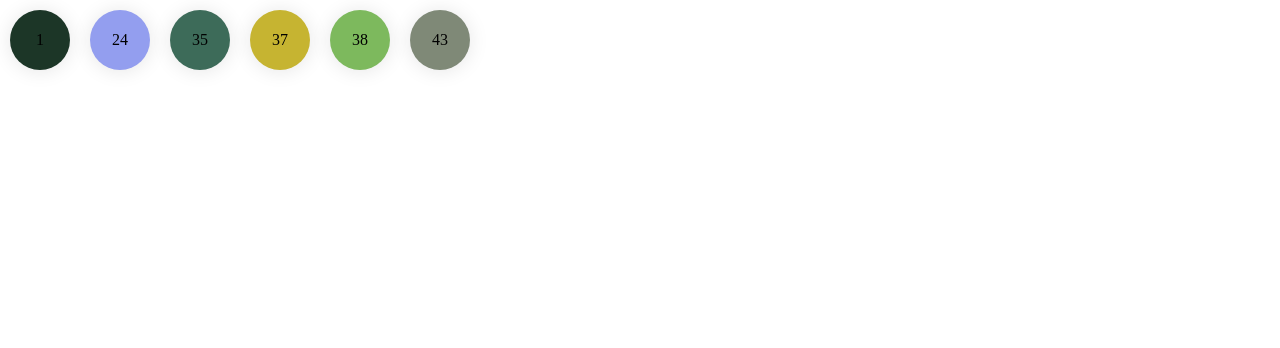
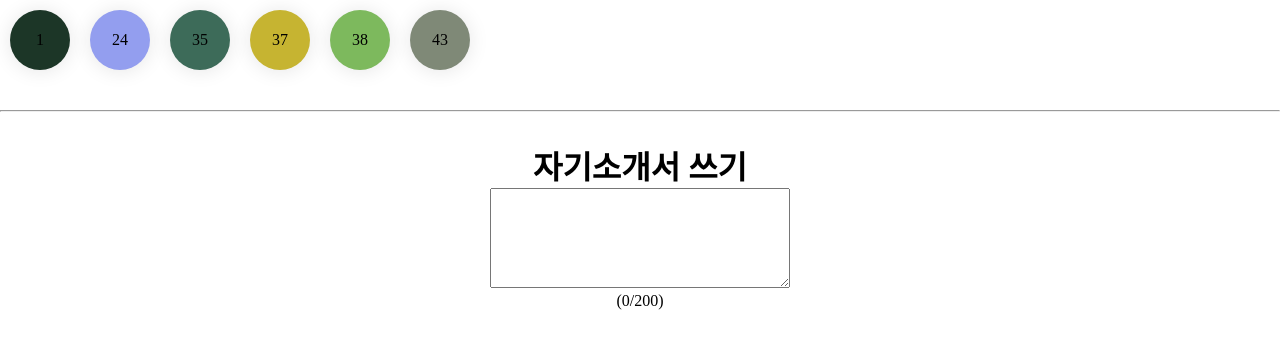
Before and after one commit to rkdcodus/code-lion, a plain HTML site: page 일단 만드는 자바스크립트/index.html in a window 1280 px wide. Drawn offline with Linux system fonts and the light colour scheme.

Commit message:
자소서 글자 수 제한 실습

```diff
--- a/일단 만드는 자바스크립트/app.js
+++ b/일단 만드는 자바스크립트/app.js
@@ -1,3 +1,5 @@
+// 로또 번호 추첨기
+
 const lotto = [];
 const lottoArea = document.querySelector(".lottoArea");
 
@@ -21,3 +23,16 @@ for(var i=0; i<lotto.length; i++){
     // 출처: https://tranquilotter.tistory.com/5 [평온한수달의 평온한이야기:티스토리] 랜덤 색상
      document.querySelector(`.lotto${i}`).style.backgroundColor = colorCode;
 }
+
+//자기소개서 글자 수 세기
+
+const countTextValue = () => {
+    let content = document.querySelector("#jasoseol").value;  //const로 하면 글자수 제한이 먹히지 않음 const는 재할당 재선언이 불가능. let과 var는 가능.
+    const contentLength = document.querySelector(".countText");
+    if(content.length > 200) {
+        content = content.substring(0,200);
+        document.getElementById('jasoseol').value = content;
+    }
+    contentLength.innerHTML = `(${content.length}/200)`;
+}
+countTextValue();
--- a/일단 만드는 자바스크립트/index.html
+++ b/일단 만드는 자바스크립트/index.html
@@ -9,6 +9,12 @@
 </head>
 <body>
     <div class="lottoArea"></div>
+    <hr>
+    <div class="textArea">
+        <h1>자기소개서 쓰기</h1>
+        <textarea name="jasoseol" id="jasoseol" onkeydown="countTextValue()"></textarea>
+        <span class="countText">(0/200)</span>
+    </div>
 <script src="app.js"></script>
 </body>
 </html>
--- a/일단 만드는 자바스크립트/style.css
+++ b/일단 만드는 자바스크립트/style.css
@@ -3,6 +3,14 @@
     padding: 0;
     box-sizing: border-box;
 }
+
+hr {
+    margin-top: 30px;
+    margin-bottom: 30px;
+}
+
+/* 로또번호 추첨기 */
+
 .lotto {
     display: inline-block;
     width: 60px;
@@ -14,3 +22,18 @@
     box-shadow: 0 1px 20px 0 rgba(0, 0, 0, 0.1);
 
 }
+
+/* 자소서 글자 수 계산기 */
+
+.textArea {
+    text-align: center;
+
+}
+#jasoseol {
+    width: 300px;
+    height: 100px;
+}
+
+.countText {
+    display: block;
+}
```
